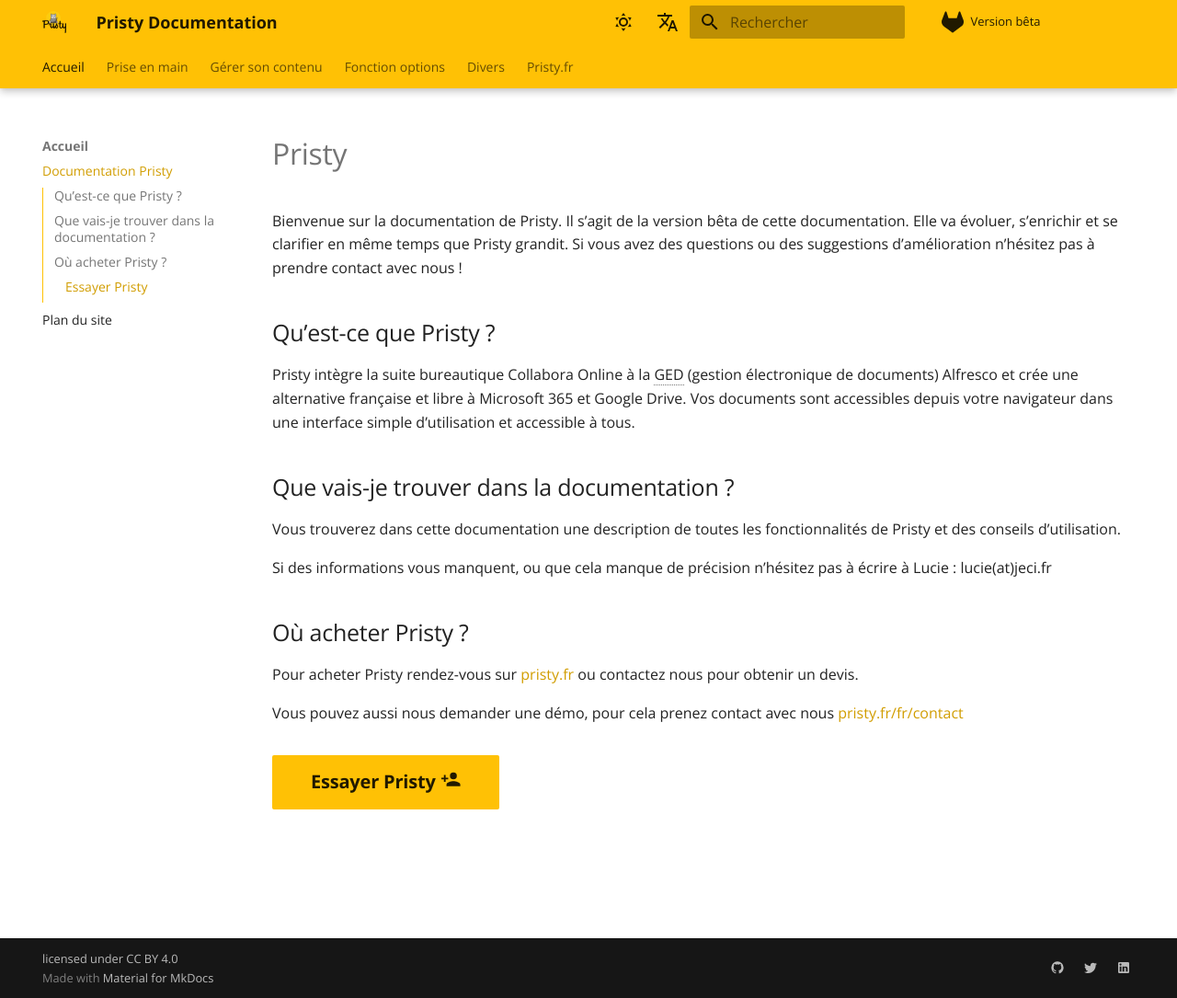
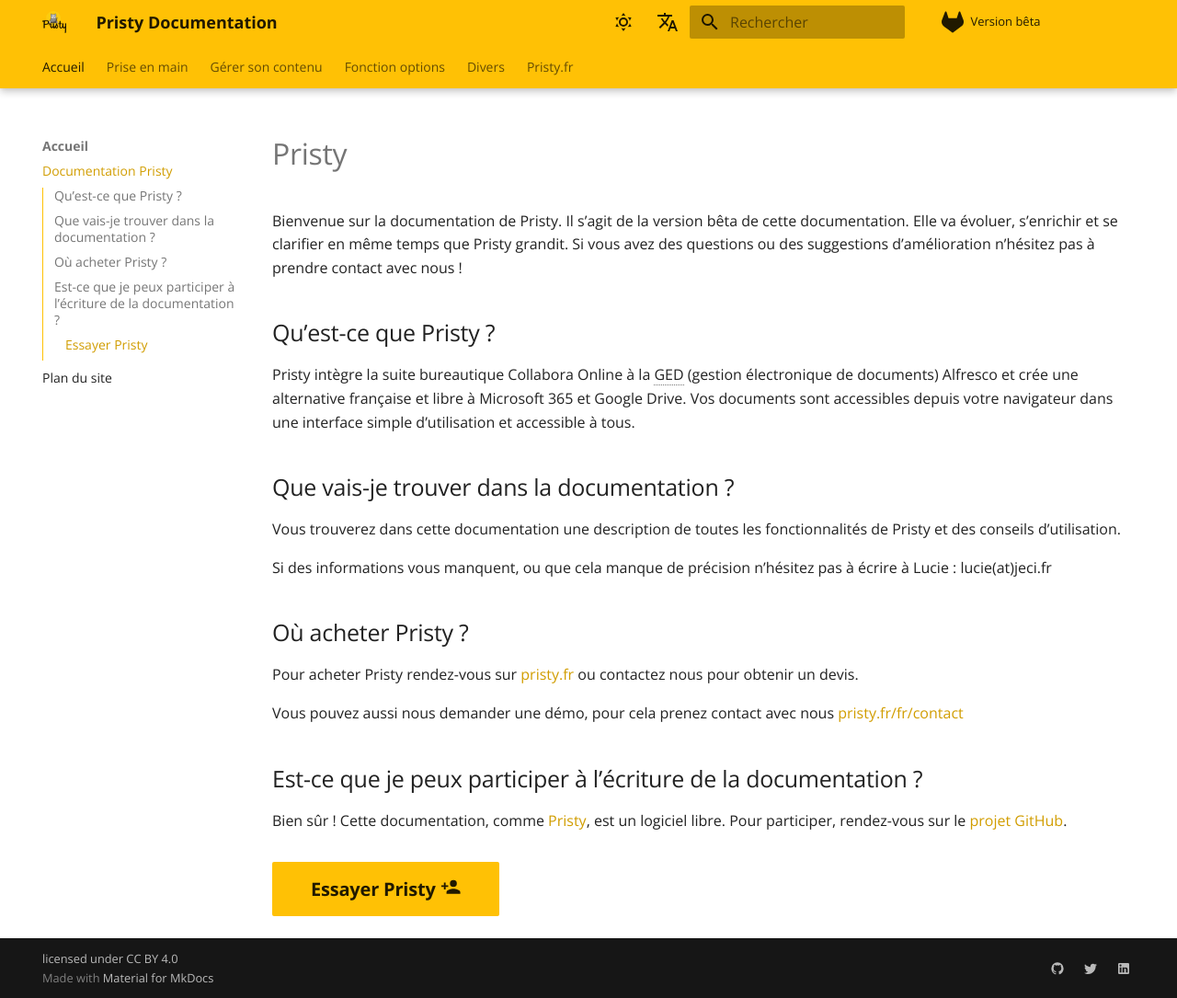
Before and after one commit to jecicorp/pristy-documentation, an MkDocs documentation site: the page built from docs/index.md, in a window 1280 px wide and 1085 px high. Shown: the whole window at 92% size. Built offline with MkDocs 1.6.1 and Material for MkDocs 9.7.7, drawn with Linux system fonts in a browser that asks for light colours; comment, search, counter and statistics services are not loaded.

Commit message:
Ajout paragraphe vers la doc sur GitHub

```diff
--- a/docs/index.md
+++ b/docs/index.md
@@ -39,4 +39,10 @@
 Vous pouvez aussi nous demander une démo, pour cela prenez contact avec nous [pristy.fr/fr/contact](https://pristy.fr/fr/contact)
 
 
+## Est-ce que je peux participer à l'écriture de la documentation ?
+
+Bien sûr ! Cette documentation, comme [Pristy](pristy.fr/fr/logiciels-libres/), est un logiciel libre.
+Pour participer, rendez-vous sur le [projet GitHub](https://github.com/jecicorp/pristy-documentation).
+
+
 ### [Essayer Pristy :material-account-plus:](https://pristy.fr/demo){ .md-button .md-button--primary }
```
